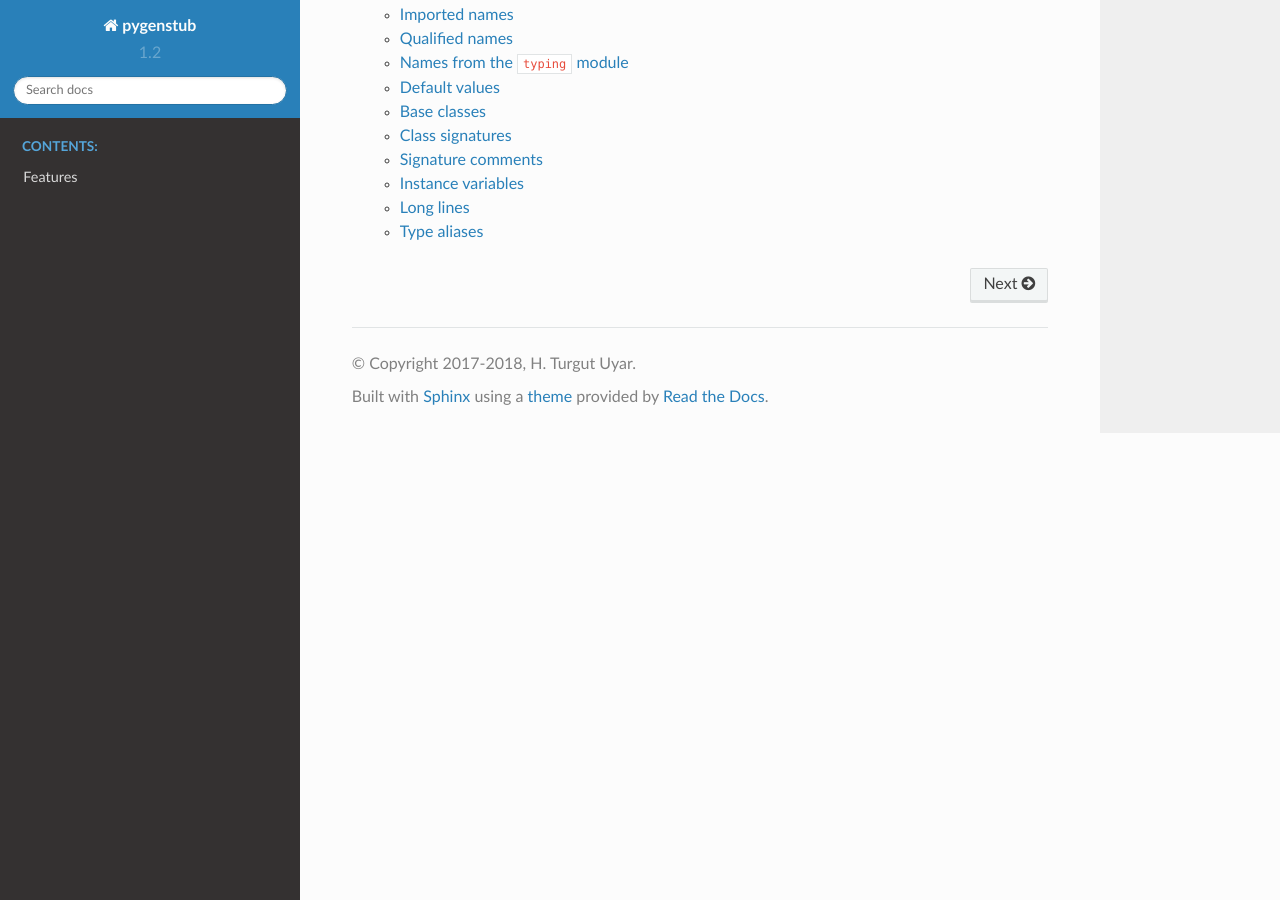
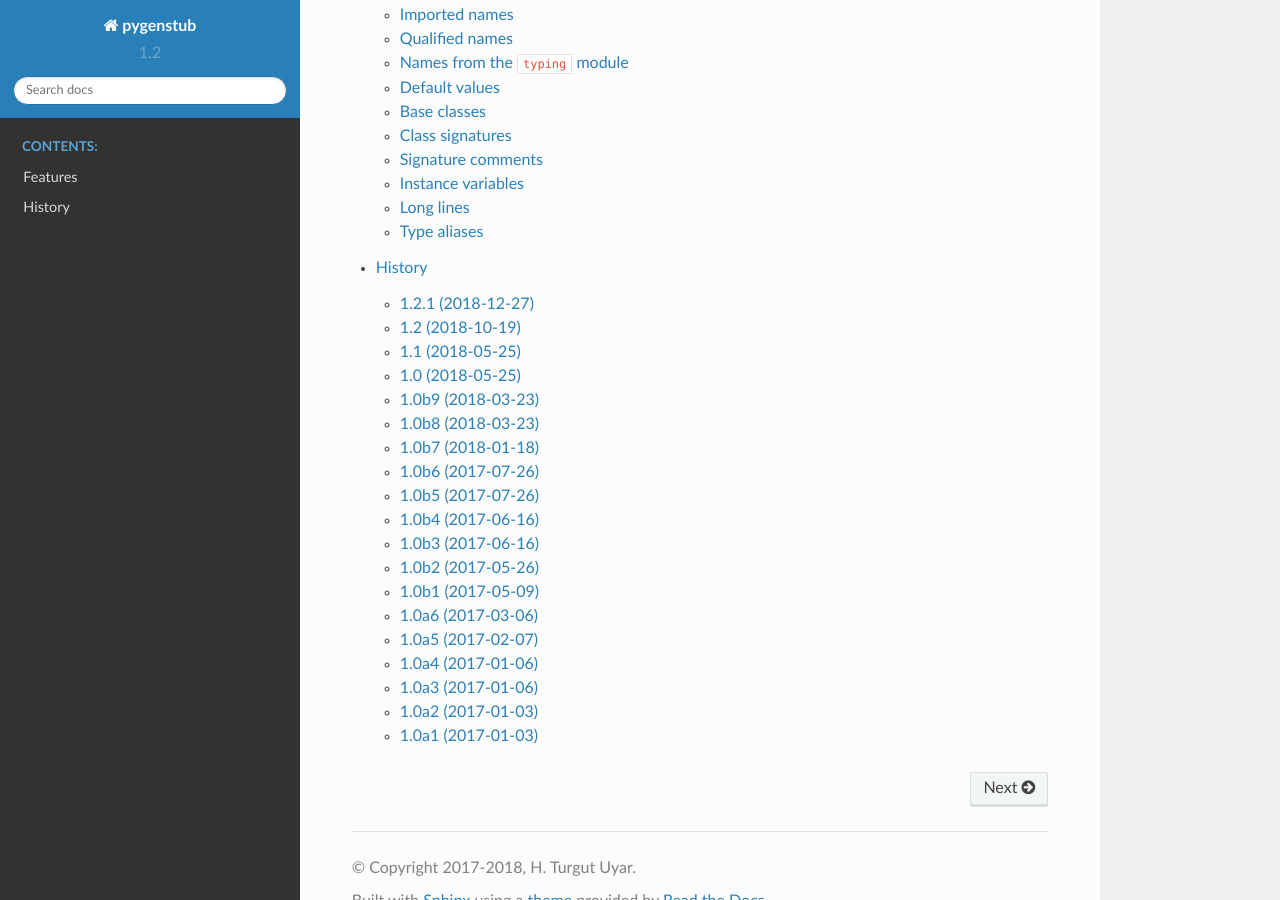
Before and after one commit to uyar/pygenstub, a Sphinx documentation site: the page built from docs/source/index.rst, in a window 1280 px wide and 900 px high, scrolled down 1725 px. Built offline with Sphinx 7.4.7 and the Read the Docs theme 2.0.0, drawn with Linux system fonts in a browser that asks for light colours; pages that are not in the unit, such as notebooks, are missing from menus.

Commit message:
docs: Add changelog to main page

```diff
--- a/HISTORY.rst
+++ b/HISTORY.rst
@@ -59,7 +59,7 @@
 1.0b3 (2017-06-16)
 ------------------
 
-- Fixes for *args and **kwargs on Python 2 code.
+- Fixes for ``*args`` and ``**kwargs`` on Python 2 code.
 
 1.0b2 (2017-05-26)
 ------------------
--- /dev/null
+++ b/docs/source/history.rst
@@ -0,0 +1 @@
+.. include:: ../../HISTORY.rst
--- a/docs/source/index.rst
+++ b/docs/source/index.rst
@@ -15,3 +15,4 @@
 
    features
    api
+   history
```
